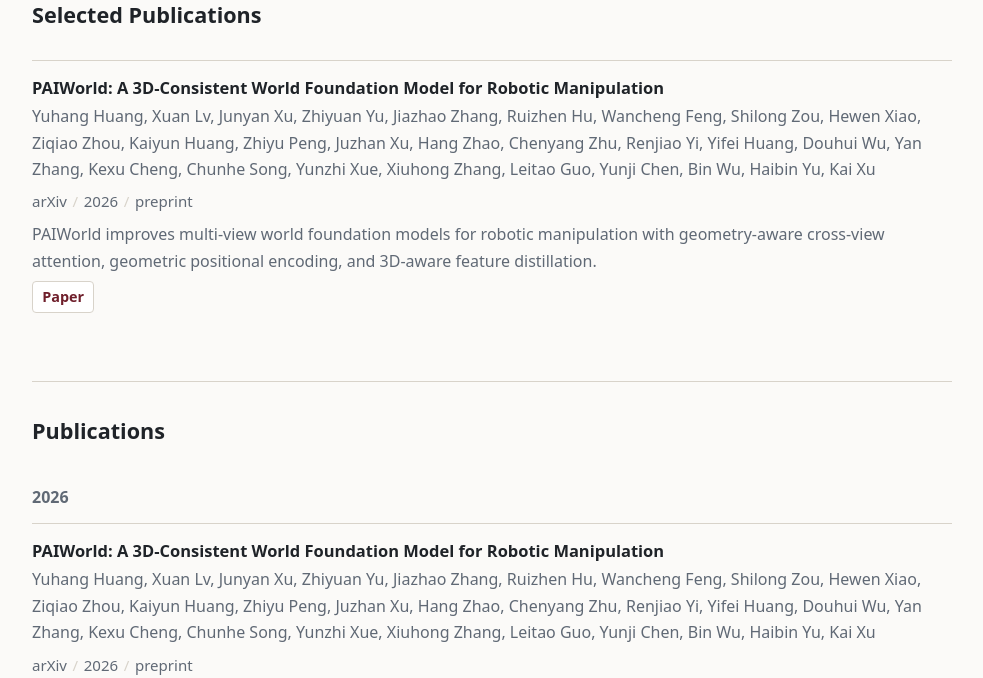
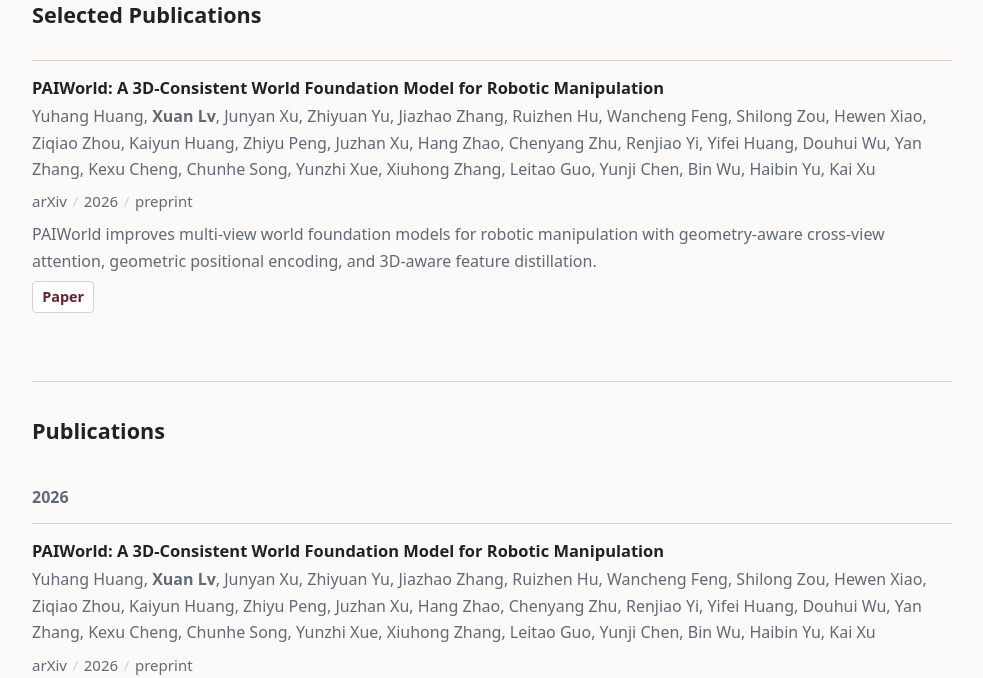
Before and after one commit to SparKgod1/SparKgod1.github.io, a Jekyll site: the page built from index.html, in a window 1280 px wide. Shown: the part 755-1433 px from the top of the page, without its empty margins (148-1131 px from the left). Built offline with Jekyll 4.4.1, drawn with Linux system fonts in a browser that asks for light colours.

Commit message:
Highlight homepage author in publications

```diff
--- a/_includes/publication.html
+++ b/_includes/publication.html
@@ -5,7 +5,10 @@
   {% endif %}
   <div class="publication-body">
     <h4>{{ publication.title }}</h4>
-    <p class="authors">{{ publication.authors }}</p>
+    {% assign author_name = site.data.profile.name %}
+    {% capture highlighted_name %}<strong>{{ author_name }}</strong>{% endcapture %}
+    {% assign highlighted_authors = publication.authors | replace: author_name, highlighted_name %}
+    <p class="authors">{{ highlighted_authors }}</p>
     <p class="venue">
       {% if publication.venue %}<span>{{ publication.venue }}</span>{% endif %}
       {% if publication.year %}<span>{{ publication.year }}</span>{% endif %}
```
